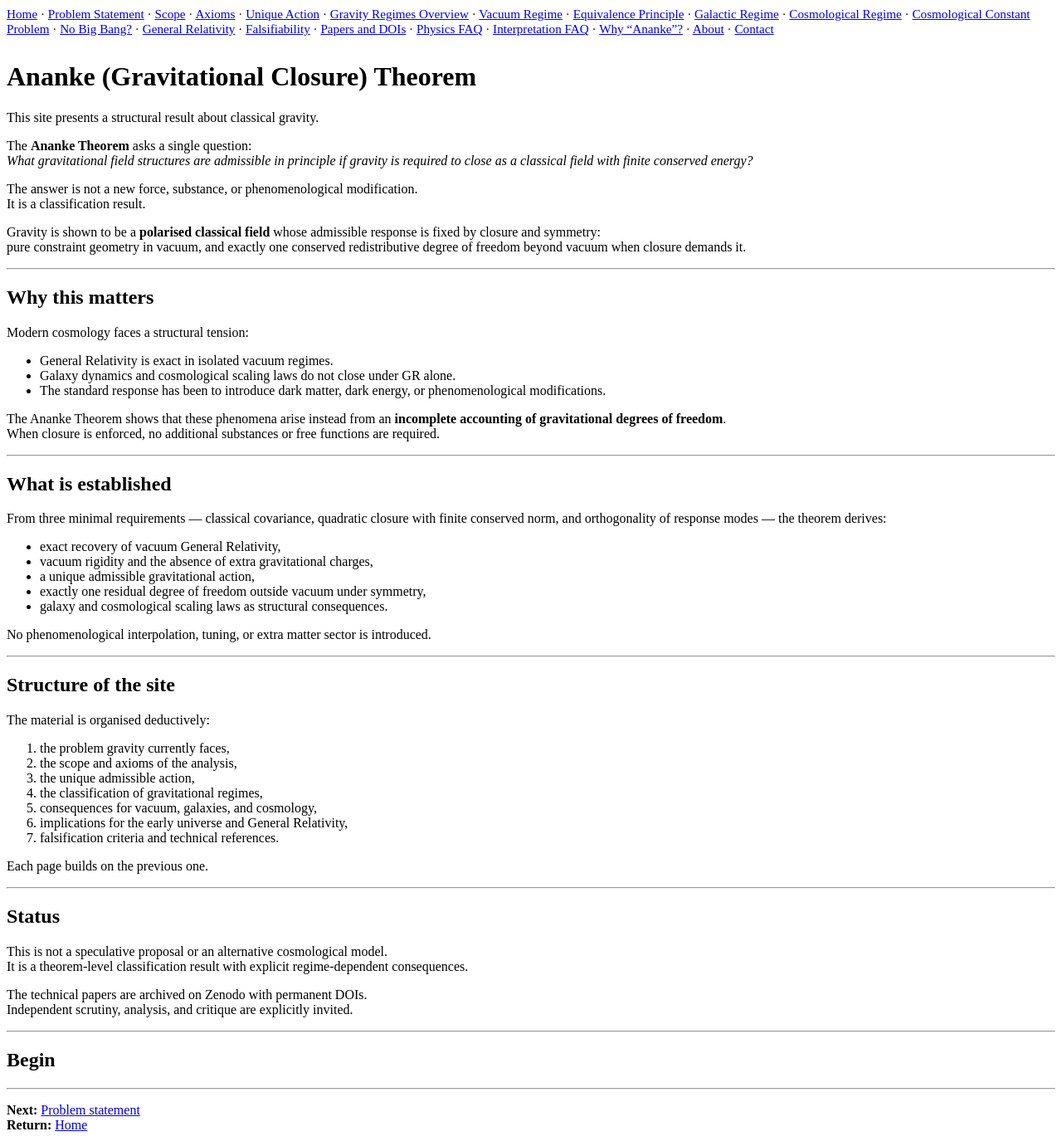
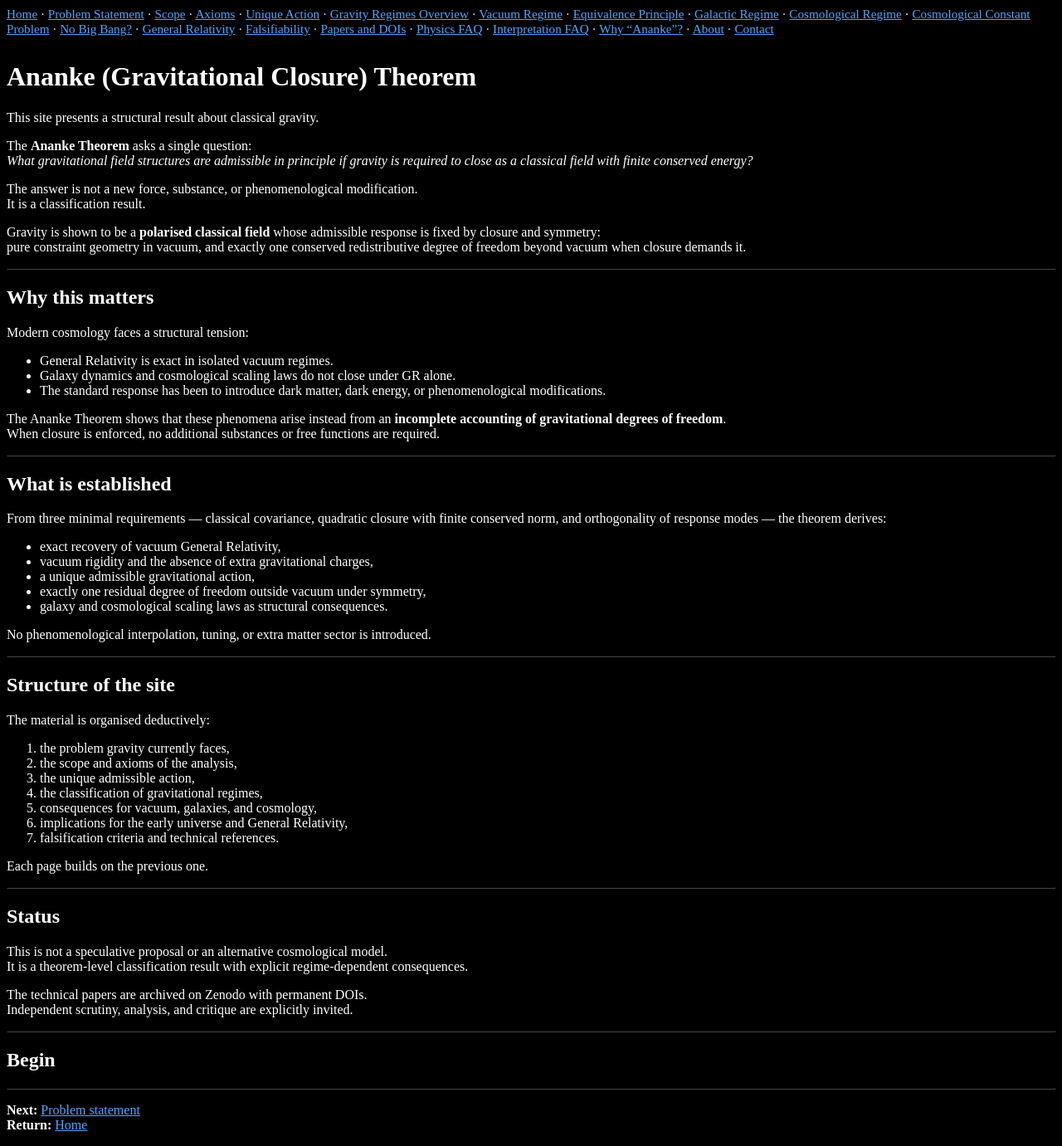
Before and after one commit to ananke-research/ananke-theorem, a Jekyll site: the page built from index.md, in a window 1280 px wide. Shown: the whole page at 83% size. Built offline with Jekyll 4.4.1, drawn with Linux system fonts in a browser that asks for light colours.

Commit message:
Load custom CSS in default layout so site theme is applied

```diff
--- a/_layouts/default.html
+++ b/_layouts/default.html
@@ -7,6 +7,9 @@
 
   <!-- KaTeX CSS (required for math to display) -->
   <link rel="stylesheet" href="https://cdn.jsdelivr.net/npm/katex@0.16.9/dist/katex.min.css">
+
+  <!-- Custom site stylesheet -->
+  <link rel="stylesheet" href="{{ site.custom_css | default: '/Assets/css/style.css' }}">
 </head>
 <body>
 
```
